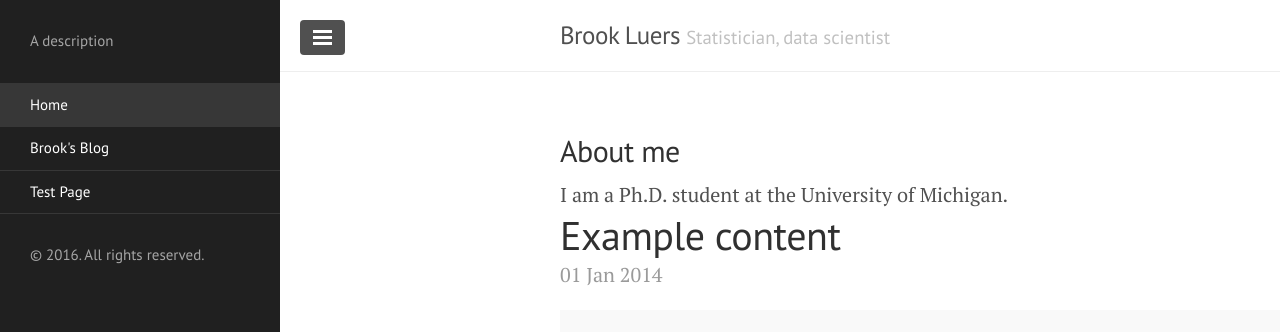
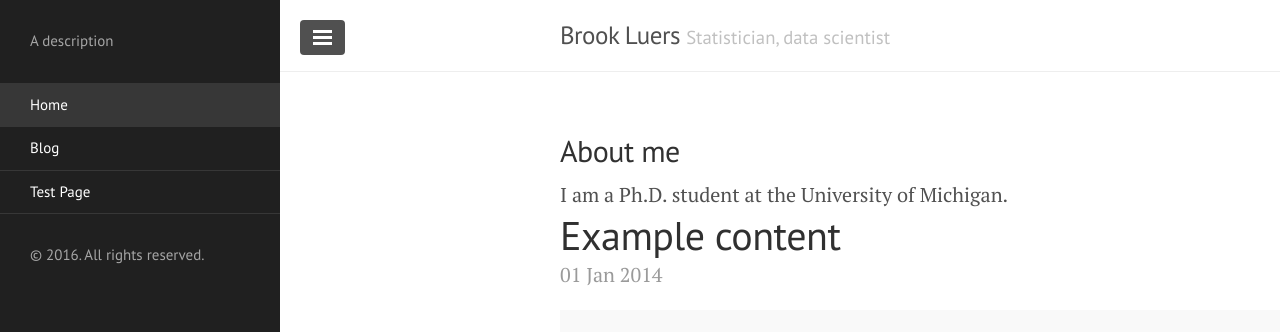
Before and after one commit to brookluers/brookluers.github.io, a Jekyll site: the page built from index.html, in a window 1280 px wide. Shown: the top 332 px of the page. Built offline with Jekyll 4.4.1, drawn with Linux system fonts in a browser that asks for light colours; the list of posts is cut into pages by our own code.

Commit message:
Update index.html

```diff
--- a/blog/index.html
+++ b/blog/index.html
@@ -1,8 +1,8 @@
 ---
 layout: page
-title: Brook's Blog
+title: Blog
 ---
-	<h1>{{ page.title }}</h1>
+	<!--	<h1>{{ page.title }}</h1> -->
 	<ul class="posts">
 
 	  {% for post in site.posts %}
```
